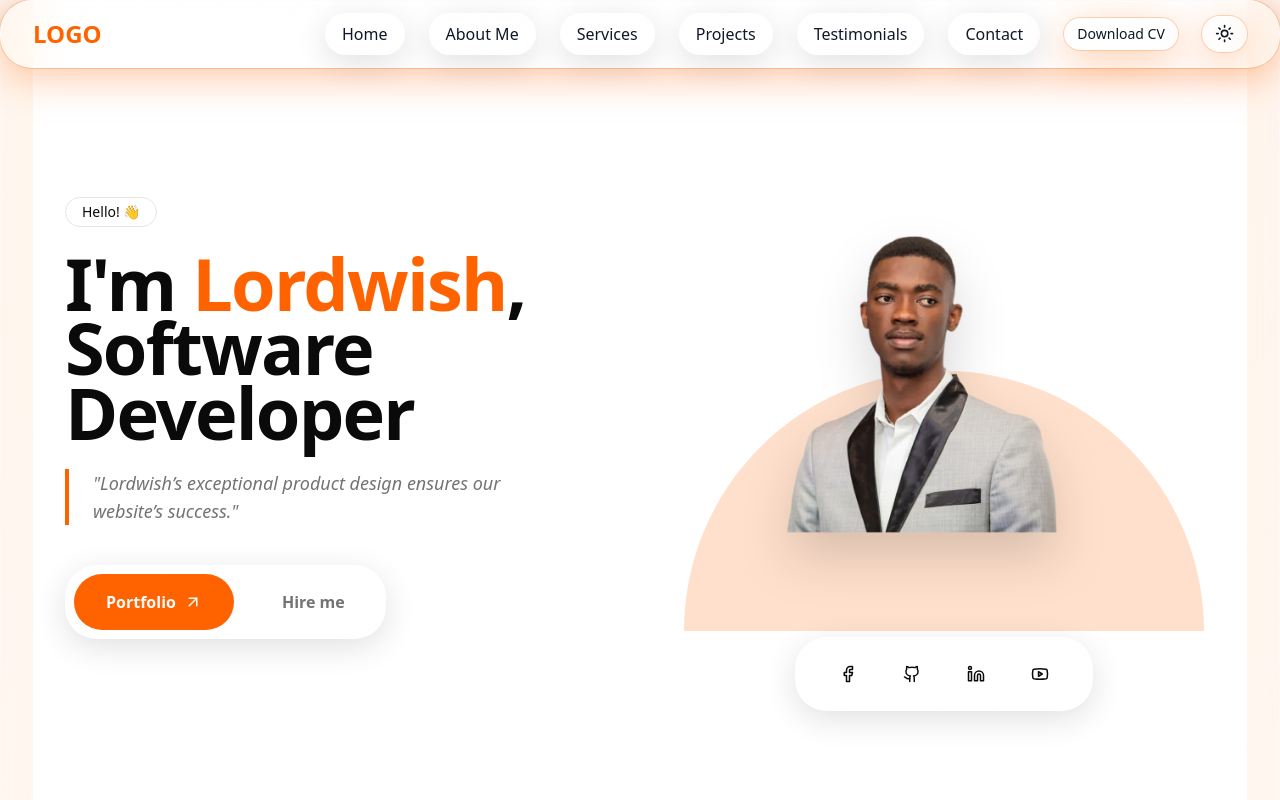
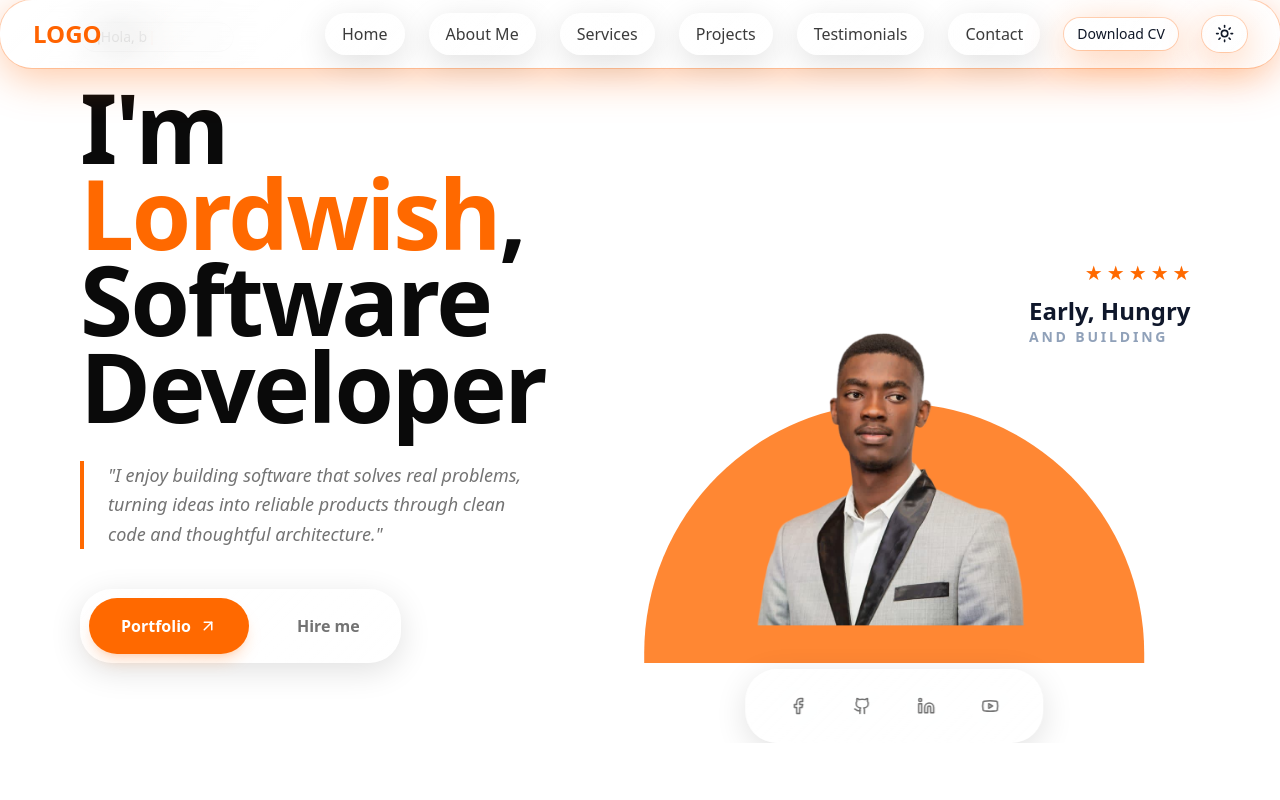
Before and after one commit to LordwXdev/LordwXdev.github.io, a Next.js app: page / in a window 1280 px wide. Shown: the top 800 px of the page. Built offline with nearby package versions, Linux system fonts and the light colour scheme.

Commit message:
full update of the home page

```diff
--- a/app/_components/about-section.tsx
+++ b/app/_components/about-section.tsx
@@ -9,7 +9,7 @@ const AboutSection = () => {
   return (
     <TwoColSection id="about">
       <div className="flex justify-center md:justify-start items-center">
-        <AvatarProfile src="/images/user/avatar.png" alt="truong-nguyen-avatar" />
+        <AvatarProfile src="/images/user/avatar.png" alt="Lordwish-avatar" />
       </div>
       <div>
         <SectionTitle name="About Me" />
--- a/app/_components/hero-section.tsx
+++ b/app/_components/hero-section.tsx
@@ -1,8 +1,49 @@
 'use client'
 
-import React, { useState } from 'react'
+import React, { useState, useEffect } from 'react'
 import { motion, AnimatePresence } from 'framer-motion'
 import { Github, Linkedin, Youtube, Facebook, ArrowUpRight } from 'lucide-react'
+
+// Sub-component for the typing loop (Remains perfect and untouched)
+const RotatingText = () => {
+  const words = ["Hello, welcome!", "¡Hola, bienvenido!", "Olá, bem-vindo!", "Bonjour, bienvenue!", "Привет, добро пожаловать!", "Ciao, benvenuto!", "你好，歡迎！", "こんにちは、ようこそ！", "안녕하세요, 환영합니다!"]
+  const [index, setIndex] = useState(0)
+  const [displayWord, setDisplayWord] = useState("")
+  const [isDeleting, setIsDeleting] = useState(false)
+  const [speed, setSpeed] = useState(150)
+
+  useEffect(() => {
+    const handleTyping = () => {
+      const currentFullWord = words[index]
+      if (isDeleting) {
+        setDisplayWord(prev => prev.substring(0, prev.length - 1))
+        setSpeed(50)
+      } else {
+        setDisplayWord(prev => currentFullWord.substring(0, prev.length + 1))
+        setSpeed(150)
+      }
+      if (!isDeleting && displayWord === currentFullWord) {
+        setTimeout(() => setIsDeleting(true), 2000)
+      } else if (isDeleting && displayWord === "") {
+        setIsDeleting(false)
+        setIndex((prev) => (prev + 1) % words.length)
+      }
+    }
+    const timer = setTimeout(handleTyping, speed)
+    return () => clearTimeout(timer)
+  }, [displayWord, isDeleting, index, speed])
+
+  return (
+    <span className="inline-block min-w-[120px]">
+      {displayWord}
+      <motion.span
+        animate={{ opacity: [0, 1, 0] }}
+        transition={{ repeat: Infinity, duration: 0.8 }}
+        className="inline-block w-[2px] h-[1em] bg-orange-500 ml-1 align-middle"
+      />
+    </span>
+  )
+}
 
 const Hero = () => {
   const [hovered, setHovered] = useState(false)
@@ -15,31 +56,31 @@ const Hero = () => {
   ]
 
   return (
-    <section className="relative min-h-screen flex items-center bg-background overflow-hidden">
-      <div className="app-container grid grid-cols-1 lg:grid-cols-2 items-end gap-16 pb-20">
+    <section className="relative w-full flex items-center bg-background overflow-hidden pt-[0.5cm]">
+      <div className="w-full grid grid-cols-1 lg:grid-cols-2 items-center lg:items-end gap-12 px-6 md:px-12 lg:px-20 pb-20">
+        {/* LEFT CONTENT */}
+        <div className="relative z-20 text-center lg:text-left">
+          <div className="inline-block mb-8 px-4 py-1 rounded-full border border-border bg-muted/30 text-sm font-medium backdrop-blur-md">
+            <RotatingText />
+          </div>
 
-        {/* LEFT CONTENT */}
-        <div className="relative z-20 mb-[-8px]">
-          <span className="inline-block mb-6 px-4 py-1 rounded-full border text-sm">
-            Hello! 👋
-          </span>
-
-          <h1 className="text-6xl md:text-7xl font-black tracking-tight leading-[0.9] mb-6">
-            I'm <span className="text-primary">Lordwish</span>, <br />
+          <h1 className="text-5xl md:text-8xl font-black tracking-tight leading-[0.9] mb-8 text-foreground">
+            I'm <span className="text-orange-500">Lordwish</span>, <br className="hidden lg:block" />
             Software Developer
           </h1>
 
-          <div className="border-l-4 border-primary pl-6 mb-10 max-w-md">
-            <p className="text-muted-foreground italic text-lg">
-              "Lordwish’s exceptional product design ensures our website’s success."
+          <div className="border-l-0 lg:border-l-4 border-orange-500 pl-0 lg:pl-6 mb-10 max-w-md mx-auto lg:mx-0">
+            <p className="text-muted-foreground italic text-lg leading-relaxed">
+              "I enjoy building software that solves real problems, turning ideas into reliable products through clean code and thoughtful architecture."
             </p>
           </div>
 
-          <div className="flex items-center gap-4 p-2 glass glass-hover w-fit">
-            <button className="px-8 py-4 rounded-full bg-primary text-primary-foreground font-bold flex items-center gap-2 hover:opacity-90 transition">
+          {/* BUTTONS: hover:text-orange-500 ensures it turns orange in dark mode */}
+          <div className="flex items-center gap-4 p-2 glass w-fit mx-auto lg:mx-0">
+            <button className="px-8 py-4 rounded-full bg-orange-500 text-white font-bold flex items-center gap-2 hover:bg-orange-600 transition-all shadow-lg shadow-orange-500/20">
               Portfolio <ArrowUpRight size={18} />
             </button>
-            <button className="px-8 py-4 font-bold text-muted-foreground hover:text-primary transition">
+            <button className="px-8 py-4 font-bold text-muted-foreground hover:text-orange-500 transition-colors duration-300">
               Hire me
             </button>
           </div>
@@ -47,14 +88,16 @@ const Hero = () => {
 
         {/* RIGHT IMAGE AREA */}
         <div
-          className="relative w-full flex justify-center items-end"
+          className="relative w-full flex justify-center items-end mt-10 lg:mt-0"
           onMouseEnter={() => setHovered(true)}
           onMouseLeave={() => setHovered(false)}
+          onTouchStart={() => setHovered(true)}
+          onTouchEnd={() => setHovered(false)}
         >
-          {/* 1. THE ARC - Remains perfectly centered */}
-          <div className="absolute bottom-0 left-1/2 -translate-x-1/2 w-[520px] h-[260px] bg-primary/20 rounded-t-full z-0" />
+          {/* Background Arc: dark:bg-orange-500/10 keeps it subtle in dark mode */}
+          <div className="absolute bottom-0 left-1/2 -translate-x-[calc(50%+1cm)] w-[280px] sm:w-[400px] lg:w-[500px] h-[140px] sm:h-[200px] lg:h-[260px] bg-orange-500/80 dark:bg-orange-500/10 rounded-t-full z-0" />
 
-          {/* 2. BACKGROUND MOVING IMAGE (Doodles) */}
+          {/* Doodles (Visible on Hover/Touch) */}
           <AnimatePresence>
             {hovered && (
               <motion.img
@@ -62,32 +105,54 @@ const Hero = () => {
                 animate={{ opacity: 1, y: -40 }}
                 exit={{ opacity: 0, y: 20 }}
                 src="/images/user/doodles.png"
-                alt="Decoration"
-                className="absolute bottom-20 z-0 h-[400px] w-auto object-contain pointer-events-none"
-                onError={(e) => (e.currentTarget.style.display = 'none')}
+                className="absolute bottom-10 lg:bottom-20 z-0 h-[250px] sm:h-[350px] lg:h-[400px] w-auto object-contain pointer-events-none -translate-x-[1cm]"
               />
             )}
           </AnimatePresence>
 
-          {/* 3. MAIN PORTRAIT - MOVED 2CM LEFT */}
+          {/* MAIN PORTRAIT: Stable positioning (2cm Shifted) */}
           <img
             src="/images/user/avatar.png"
             alt="Lordwish"
-            className="relative z-10 h-[540px] w-auto object-contain drop-shadow-2xl block -translate-x-[2cm]"
-            /* The '-translate-x-[2cm]' class moves the stable image exactly 2cm left */
-            onError={(e) =>
-              (e.currentTarget.src =
-                'https://www.pngall.com/wp-content/uploads/12/Girl-Fashion-Model-PNG-Image.png')
-            }
+            className="relative z-10 h-[380px] sm:h-[500px] lg:h-[654px] w-auto object-contain block -translate-x-[2.5cm] translate-y-[3.2cm]"
           />
+          {/* EXPERIENCE BADGE - MOVED TO TOP */}
+  <motion.div
+    initial={{ opacity: 0, y: 10 }}
+    animate={{
+        opacity: 1,
+        y: hovered ? -10 : 0,
+        x: "60%" // Keeps it centered relative to the avatar
+    }}
+    /* top-[0px] pushes it above the head of the photo */
+    className="absolute top-[250px] left-1/2 z-30 hidden xl:block"
+  >
+   <div className="flex gap-1 justify-end text-orange-500 mb-2">
+                {[...Array(5)].map((_, i) => <span key={i} className="text-xl">★</span>)}
+             </div>
+             <div className="text-2xl font-black text-slate-900">Early, Hungry</div>
+             <div className="text-sm text-slate-400 font-bold uppercase tracking-[0.2em]">And Building</div>
+          </motion.div>
 
-          {/* SOCIALS */}
-          <div className="absolute bottom-[-80px] flex gap-6 px-8 py-4 z-20 glass glass-hover">
+  <AnimatePresence>
+    {hovered && (
+      <motion.img
+        initial={{ opacity: 0, y: 20 }}
+        animate={{ opacity: 1, y: -40 }}
+        exit={{ opacity: 0, y: 20 }}
+        src="/images/user/doodles.png"
+        className="absolute bottom-10 lg:bottom-20 z-0 h-[250px] sm:h-[350px] lg:h-[400px] w-auto object-contain pointer-events-none -translate-x-[1cm]"
+      />
+    )}
+  </AnimatePresence>
+
+          {/* SOCIALS: hover:text-orange-500 works in both Light/Dark modes */}
+          <div className="absolute bottom-[-60px] lg:bottom-[-80px] flex gap-4 lg:gap-6 px-6 lg:px-8 py-4 z-20 glass -translate-x-[1cm]">
             {socials.map((s, i) => (
               <a
                 key={i}
                 href={s.link}
-                className="w-10 h-10 flex items-center justify-center rounded-full bg-white/40 dark:bg-black/30 backdrop-blur-md hover:text-primary transition hover:-translate-y-1"
+                className="w-9 h-9 lg:w-10 lg:h-10 flex items-center justify-center rounded-full bg-background/50 text-muted-foreground hover:text-orange-500 hover:scale-110 transition-all duration-300"
               >
                 {s.icon}
               </a>
--- a/app/layout.tsx
+++ b/app/layout.tsx
@@ -15,8 +15,8 @@ const geistMono = Geist_Mono({
 });
 
 export const metadata: Metadata = {
-  title: 'Hi I am Truong - Full Stack Developer',
-  description: 'Portfolio of Truong Nguyen - Full Stack Developer',
+  title: 'Hi I am Lordwish -  Software Developer',
+  description: 'Portfolio of Lordwish - Software Developer',
 };
 
 export default function RootLayout({
--- a/app/page.tsx
+++ b/app/page.tsx
@@ -1,7 +1,7 @@
 import AppContainer from '@/components/layout/app-container'
 import AppFooter from '@/components/layout/app-footer'
 import AppHeader from '@/components/layout/app-header'
-import Hero from './_components/hero-section' // updated Hero component
+import Hero from './_components/hero-section'
 import AboutSection from './_components/about-section'
 import ServiceSection from './_components/service-section'
 import ProjectSection from './_components/project-section'
@@ -12,42 +12,28 @@ import { SlideUp } from '@/components/motion/slide-up'
 
 export default function Home() {
   return (
-    <>
+    <div className="bg-background min-h-screen w-full transition-colors duration-300">
       <AppHeader />
-      <AppContainer>
-        <main className="flex min-h-screen flex-col items-center justify-between">
-          {/* Hero / Introduction */}
-          <FadeIn>
-            <Hero />
-          </FadeIn>
 
-          {/* About me */}
-          <SlideUp>
-            <AboutSection />
-          </SlideUp>
+      {/* - mt-[80px]: Clears the navbar.
+        - w-full: Takes up 100% of the screen width (no side margins).
+        - px-0: Removes internal horizontal padding.
+      */}
+      <main className="w-full mt-[-10px] bg-background">
 
-          {/* Services */}
-          <SlideUp>
-            <ServiceSection />
-          </SlideUp>
+        <Hero />
 
-          {/* Projects */}
-          <SlideUp>
-            <ProjectSection />
-          </SlideUp>
+        {/* Sections below the Hero */}
+        <div className="w-full">
+          <AboutSection />
+          <ServiceSection />
+          <ProjectSection />
+          <ContactSection />
+        </div>
 
-          {/* Testimonials */}
-          <SlideUp>
-            <TestimonialSection />
-          </SlideUp>
+      </main>
 
-          {/* Contact */}
-          <SlideUp>
-            <ContactSection />
-          </SlideUp>
-        </main>
-      </AppContainer>
       <AppFooter />
-    </>
+    </div>
   )
 }
--- a/components/layout/app-footer.tsx
+++ b/components/layout/app-footer.tsx
@@ -12,7 +12,7 @@ const AppFooter = () => {
     <>
       <div className="bg-card flex flex-col justify-center items-center py-15">
         <div className="text-xl text-gray-400 font-extrabold md:text-4xl uppercase mt-5">
-          coding with truong
+          coding with Lordwish
         </div>
         <ul className="w-3/4 md:w-full items-center flex flex-wrap justify-center mt-5 md:mt-15 space-x-4 space-y-2 md:space-x-10">
           {headerList.map((item) => (
@@ -41,7 +41,7 @@ const AppFooter = () => {
         </div>
       </div>
       <footer className="bg-gray-900 py-5 text-center text-sm text-white">
-        &copy; {new Date().getFullYear()} Code by <b className="text-primary">Truong Nguyen</b> &
+        &copy; {new Date().getFullYear()} Code by <b className="text-primary">Lordwish</b> &
         Design by <b className="text-primary">Fawziuiux</b>. All rights reserved.
       </footer>
     </>
--- a/components/layout/app-header.tsx
+++ b/components/layout/app-header.tsx
@@ -46,15 +46,17 @@ const AppHeader = () => {
                 className={`
                   px-4 py-2 rounded-full
                   font-medium
-                  text-gray-900 dark:text-gray-200
+                  /* Updated text colors and hover state */
+                  text-foreground/80
+                  hover:text-primary
                   glass backdrop-blur-apple
                   transition-all duration-200
                   hover:bg-primary/20 hover:scale-105
                   active:scale-95
                   ${
                     activeId === item.id
-                      ? 'bg-primary/30'
-                      : 'bg-primary/10'
+                      ? 'bg-primary/30 text-primary'
+                      : 'bg-primary/5'
                   }
                 `}
               >
@@ -64,7 +66,9 @@ const AppHeader = () => {
           ))}
 
           <li>
-            <Button size="sm">Download CV</Button>
+            <Button size="sm" className="hover:bg-primary/90 transition-colors">
+              Download CV
+            </Button>
           </li>
           <li>
             <ThemeToggle />
@@ -75,11 +79,11 @@ const AppHeader = () => {
         <div className="md:hidden">
           <Sheet>
             <SheetTrigger asChild>
-              <Button variant="ghost" className="glass">
+              <Button variant="ghost" className="glass hover:text-primary">
                 <MenuIcon />
               </Button>
             </SheetTrigger>
-            <SheetContent side="right" className="glass rounded-apple">
+            <SheetContent side="right" className="glass rounded-apple border-l border-border/50">
               <ul className="flex flex-col items-end space-y-5 mt-10 p-4">
                 {headerList.map((item) => (
                   <li key={item.id}>
@@ -88,13 +92,15 @@ const AppHeader = () => {
                       className={`
                         px-4 py-2 rounded-full
                         font-medium
+                        text-foreground/80
+                        hover:text-primary
                         glass backdrop-blur-apple
                         transition-all duration-200
                         hover:bg-primary/20 hover:scale-105
                         active:scale-95
                         ${
                           activeId === item.id
-                            ? 'bg-primary/30'
+                            ? 'bg-primary/30 text-primary'
                             : 'bg-primary/10'
                         }
                       `}
@@ -104,7 +110,7 @@ const AppHeader = () => {
                   </li>
                 ))}
                 <li>
-                  <Button size="sm">Download CV</Button>
+                  <Button size="sm" className="w-full">Download CV</Button>
                 </li>
                 <li>
                   <ThemeToggle />
--- /dev/null
+++ b/okok.tsx
@@ -0,0 +1,137 @@
+'use client'
+
+import React, { useState, useEffect } from 'react'
+import { motion, AnimatePresence } from 'framer-motion'
+import { Github, Linkedin, Youtube, Facebook, ArrowUpRight } from 'lucide-react'
+
+// Sub-component for the typing loop
+const RotatingText = () => {
+  const words = ["Hello, welcome!", "¡Hola, bienvenido!", "Olá, bem-vindo!", "Bonjour, bienvenue!", "Привет, добро пожаловать!", "Ciao, benvenuto!", "你好，歡迎！", "こんにちは、ようこそ！", "안녕하세요, 환영합니다!"]
+  const [index, setIndex] = useState(0)
+  const [displayWord, setDisplayWord] = useState("")
+  const [isDeleting, setIsDeleting] = useState(false)
+  const [speed, setSpeed] = useState(150)
+
+  useEffect(() => {
+    const handleTyping = () => {
+      const currentFullWord = words[index]
+      if (isDeleting) {
+        setDisplayWord(prev => prev.substring(0, prev.length - 1))
+        setSpeed(50)
+      } else {
+        setDisplayWord(prev => currentFullWord.substring(0, prev.length + 1))
+        setSpeed(150)
+      }
+      if (!isDeleting && displayWord === currentFullWord) {
+        setTimeout(() => setIsDeleting(true), 2000) // Pause at end
+      } else if (isDeleting && displayWord === "") {
+        setIsDeleting(false)
+        setIndex((prev) => (prev + 1) % words.length)
+      }
+    }
+    const timer = setTimeout(handleTyping, speed)
+    return () => clearTimeout(timer)
+  }, [displayWord, isDeleting, index, speed])
+
+  return (
+    <span className="inline-block min-w-[100px]">
+      {displayWord}
+      <motion.span
+        animate={{ opacity: [0, 1, 0] }}
+        transition={{ repeat: Infinity, duration: 0.8 }}
+        className="inline-block w-[2px] h-[1em] bg-orange-500 ml-1 align-middle"
+      />
+    </span>
+  )
+}
+
+const Hero = () => {
+  const [hovered, setHovered] = useState(false)
+
+  const socials = [
+    { icon: <Facebook size={18} />, link: '#' },
+    { icon: <Github size={18} />, link: '#' },
+    { icon: <Linkedin size={18} />, link: '#' },
+    { icon: <Youtube size={18} />, link: '#' },
+  ]
+
+  return (
+    <section className="relative w-full flex items-center bg-white overflow-hidden pt-[0.5cm]">
+  <div className="w-full px-4 md:px-8 lg:px-12 grid grid-cols-1 lg:grid-cols-2 items-center lg:items-end gap-12 lg:gap-16 pb-20">
+        {/* LEFT CONTENT */}
+        <div className="relative z-20 mb-[-8px]">
+          <div className="inline-block mb-6 px-4 py-1 rounded-full border text-sm font-medium">
+            <RotatingText />
+          </div>
+
+          <h1 className="text-7xl md:text-8xl font-black tracking-tight leading-[0.9] mb-6">
+            I'm <span className="text-orange-500">Lordwish</span>, <br />
+            Software Developer
+          </h1>
+
+          <div className="border-l-4 border-orange-500 pl-2 mb-10 max-w-md">
+            <p className="text-muted-foreground italic text-lg">
+              "I enjoy building software that solves real problems, turning ideas into reliable products through clean code, thoughtful architecture, and continuous improvement..."
+            </p>
+          </div>
+
+          <div className="flex items-center gap-4 p-2 glass glass-hover w-fit">
+            <button className="px-8 py-4 rounded-full bg-orange-500 text-white font-bold flex items-center gap-2 hover:opacity-90 transition shadow-lg shadow-orange-500/20">
+              Portfolio <ArrowUpRight size={18} />
+            </button>
+            <button className="px-8 py-4 font-bold text-muted-foreground hover:text-orange-500 transition">
+              Hire me
+            </button>
+          </div>
+        </div>
+
+        {/* RIGHT IMAGE AREA */}
+        <div
+          className="relative w-full flex justify-center items-end"
+          onMouseEnter={() => setHovered(true)}
+          onMouseLeave={() => setHovered(false)}
+        >
+          {/* 1. THE ARC */}
+          <div className="absolute bottom-0 left-1/2 -translate-x-[calc(50%+1cm)] w-[520px] h-[260px] bg-orange-500/30 rounded-t-full z-0" />
+
+          {/* 2. BACKGROUND MOVING IMAGE (Doodles) */}
+          <AnimatePresence>
+            {hovered && (
+              <motion.img
+                initial={{ opacity: 0, y: 20 }}
+                animate={{ opacity: 1, y: -40 }}
+                exit={{ opacity: 0, y: 20 }}
+                src="/images/user/doodles.png"
+                alt="Decoration"
+                className="absolute bottom-20 z-0 h-[400px] w-auto object-contain pointer-events-none -translate-x-[1cm]"
+              />
+            )}
+          </AnimatePresence>
+
+          {/* 3. MAIN PORTRAIT - Sized up and moved down as requested */}
+          <img
+            src="/images/user/avatar.png"
+            alt="Lordwish"
+            className="relative z-10 h-[530px] w-auto object-contain drop-shadow-4xl block -translate-x-[2cm] translate-y-[2cm]"
+          />
+
+          {/* SOCIALS */}
+          <div className="absolute bottom-[-80px] flex gap-6 px-8 py-4 z-20 glass glass-hover -translate-x-[1cm]">
+            {socials.map((s, i) => (
+              <a
+                key={i}
+                href={s.link}
+                className="w-10 h-10 flex items-center justify-center rounded-full bg-white/40 dark:bg-black/30 backdrop-blur-md hover:text-orange-500 transition hover:-translate-y-1"
+              >
+                {s.icon}
+              </a>
+            ))}
+          </div>
+        </div>
+
+      </div>
+    </section>
+  )
+}
+
+export default Hero
```
